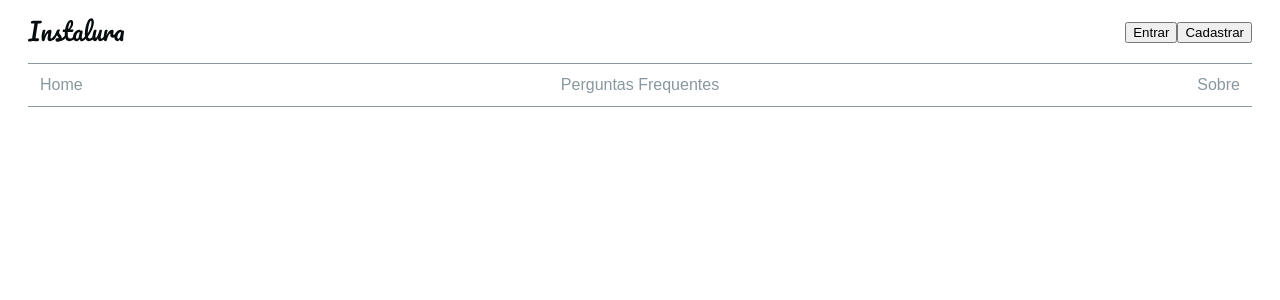
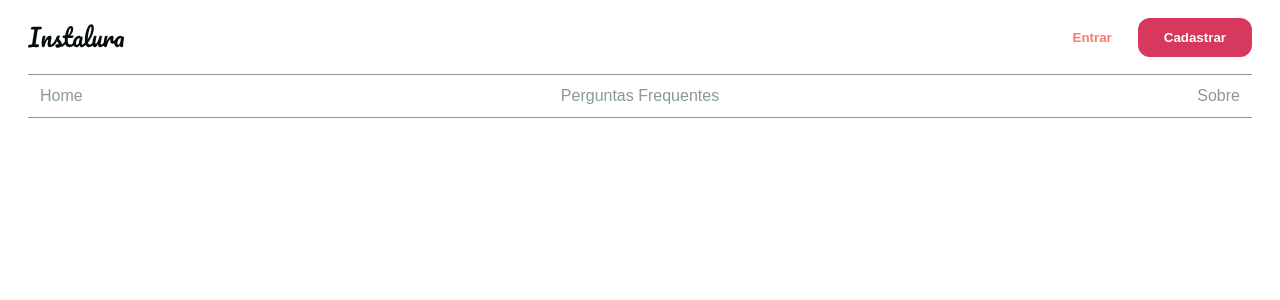
Before and after one commit to JohnPeter01/instabootcamp, a Next.js app: page / in a window 1280 px wide. Shown: the top 300 px of the page. Built offline with nearby package versions, Linux system fonts and the light colour scheme.

Commit message:
Correções de Build e Criação de Estilos de Botão

```diff
--- a/package.json
+++ b/package.json
@@ -7,6 +7,7 @@
     "start": "next start"
   },
   "dependencies": {
+    "lodash": "^4.17.20",
     "next": "latest",
     "react": "^16.8.0",
     "react-dom": "^16.8.0",
--- a/pages/_app.js
+++ b/pages/_app.js
@@ -1,4 +1,5 @@
 import { createGlobalStyle, ThemeProvider } from 'styled-components'
+import theme from '../src/theme'
 
 const GlobalStyle = createGlobalStyle`
   body {
@@ -7,12 +8,6 @@ const GlobalStyle = createGlobalStyle`
     box-sizing: border-box;
   }
 `
-
-const theme = {
-  colors: {
-    primary: '#0070f3',
-  },
-}
 
 export default function App({ Component, pageProps }) {
   return (
--- a/pages/index.js
+++ b/pages/index.js
@@ -1,4 +1,5 @@
-import Menu from './src/components/commons/Menu'
+import Menu from "../src/components/commons/Menu";
+
 
 export default function Home() {
   return (
--- a/pages/src/components/commons/Menu/index.js
+++ /dev/null
@@ -1,48 +0,0 @@
-import React from 'react';
-import { Logo } from '../../../theme/Logo';
-import { MenuWrapper } from './styles/MenuWrapper'
-
-/*
-  Padrão criar uma pasta com o nome do componente e dentro dela fica o index.js com a implementação.
-*/
-
-export default function Menu(){
-    const links = [
-        {
-            texto: 'Home',
-            url:'/'
-        },
-        {
-            texto: 'Perguntas Frequentes',
-            url:'/faq'
-        },
-        {
-            texto: 'Sobre',
-            url:'/sobre'
-        }
-
-    ]
-  return(
-    <MenuWrapper>
-      <MenuWrapper.LeftSide>
-        <Logo/>
-      </MenuWrapper.LeftSide>
-      <MenuWrapper.CentralSide>
-        {links.map(link =>
-                <li>
-                    <a href={link}>
-                        {link.texto}
-                    </a>
-                </li>)}
-      </MenuWrapper.CentralSide>
-      <MenuWrapper.RightSide>
-        <button>
-            Entrar
-        </button>
-        <button>
-            Cadastrar
-        </button>
-      </MenuWrapper.RightSide>
-    </MenuWrapper>
-  )
-}
--- /dev/null
+++ b/src/components/commons/Button/index.js
@@ -0,0 +1,47 @@
+import styled, { css } from 'styled-components'
+import get from 'lodash/get'
+
+/*
+    Temos aqui um modelo dinamico tanto da flexibilização da propriedade ghost (Fundo Transparente),
+    quanto da cor utilizada, deixando mais componentizado cada propriedade, ou seja podendo,combinar
+    de forma mais dinamica cor e fundo.
+*/
+
+const ButtonGhost = css `
+    //A propriedade props esta disponivel de forma globlal, ao passo que get do loadsh e uma lib importada.
+    color: ${(props) => {return get(props.theme,`colors.modes.${props.variant}.color`)}};
+    background: transparent;
+`;
+
+const ButtonDefault = css `
+    color:${(props) => {return get(props.theme,`colors.modes.${props.variant}.contrastText`)}};
+    background: ${(props) => {return get(props.theme,`colors.modes.${props.variant}.color`)}};
+`
+
+
+export const Button = styled.button`
+    border: 0;
+    cursor: pointer;
+    padding: 12px 26px;
+    font-weight: bold;
+    opacity: 1;
+
+    /*
+        As propriedades abaixo elas são retiradas do objeto contifo /src/theme
+        Essa variavel é provida de forma global no _app.js
+    */
+
+    transition: opacity ${({theme}) => theme.transition};
+    border-radius: ${({theme}) => theme.borderRadius};
+
+    /*
+        Esse if é aplicado a cada botão asplicando de forma dinamica a propriedade ghost
+        juntamente com a corpassada no objeto.
+    */
+
+    ${({ghost}) => (ghost ? ButtonGhost : ButtonDefault)}
+    &:hover,
+    &:focus{
+        opacity: .5;
+    }
+`;
--- /dev/null
+++ b/src/components/commons/Menu/index.js
@@ -0,0 +1,52 @@
+import React from 'react';
+import { Logo } from '../../../theme/Logo';
+import { Button } from '../Button';
+import { MenuWrapper } from './styles/MenuWrapper';
+
+/*
+  Padrão criar uma pasta com o nome do componente e dentro dela fica o index.js com a implementação.
+*/
+
+export default function Menu(){
+    const links = [
+        {
+          nome: 'Home',
+            url:'/'
+        },
+        {
+          nome: 'Perguntas Frequentes',
+            url:'/faq'
+        },
+        {
+            nome: 'Sobre',
+            url:'/sobre'
+        }
+
+    ]
+  return(
+    <MenuWrapper>
+      <MenuWrapper.LeftSide>
+        <Logo/>
+      </MenuWrapper.LeftSide>
+      <MenuWrapper.CentralSide as="ul"> {/* MenuWrapper.CentralSide */}
+        {links.map((link) => (
+          //Sempre que tiver uma Li é necessario ter um indetificador unico para um elemento
+          //, mesmo que não haja diferença de comportamento.
+          <li key={link.url}>
+            <a href={link.url}>
+              {link.nome}
+            </a>
+          </li>
+        ))}
+      </MenuWrapper.CentralSide>
+      <MenuWrapper.RightSide>
+        <Button ghost variant="light.secondary.main">
+            Entrar
+        </Button>
+        <Button variant="light.primary.main">
+            Cadastrar
+        </Button>
+      </MenuWrapper.RightSide>
+    </MenuWrapper>
+  )
+}
--- /dev/null
+++ b/src/theme/index.js
@@ -0,0 +1,51 @@
+
+const colors = {
+    modes: {
+      light:{
+        background: {
+            light: {
+              color: '#FFFFFF',
+            },
+            main: {
+              color: '#F2F2F2',
+            },
+          },
+          borders: {
+            main: {
+              color: '#F1F1F1',
+            },
+          },
+          primary: {
+            main: {
+              color: '#D7385E',
+              contrastText: '#fff',
+            },
+          },
+          secondary: {
+            main: {
+              color: '#FB7B6B',
+              contrastText: '#fff',
+            },
+          },
+          tertiary: {
+            main: {
+              color: '#070C0E',
+              contrastText: '#fff',
+            },
+            light: {
+              color: '#88989E',
+              contrastText: '#fff',
+            },
+          },
+      },
+      dark: {
+          main: '#030506'
+      },
+    },
+  };
+
+export default {
+    colors,
+    borderRadius: '12px',
+    transition: '200ms ease-in-out',
+  }
```
Also changed, not shown: src/components/commons/Menu/styles/MenuWrapper.js (renamed from pages/src/components/commons/Menu/styles/MenuWrapper.js), src/theme/Logo/index.js (renamed from pages/src/theme/Logo/index.js), 1 other file (tests, documents, lock files or other folders).
